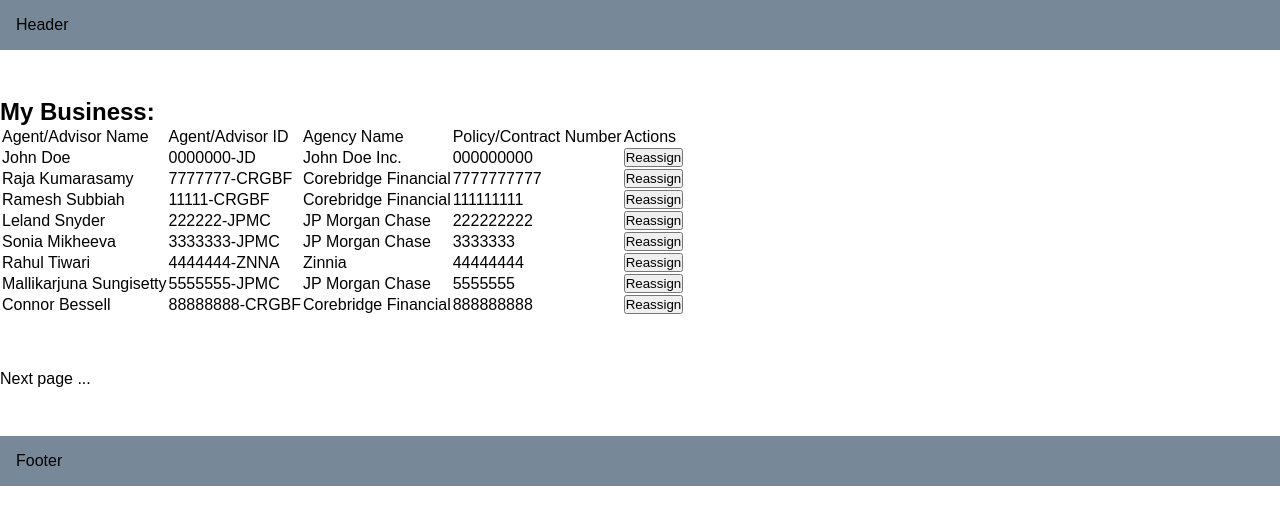
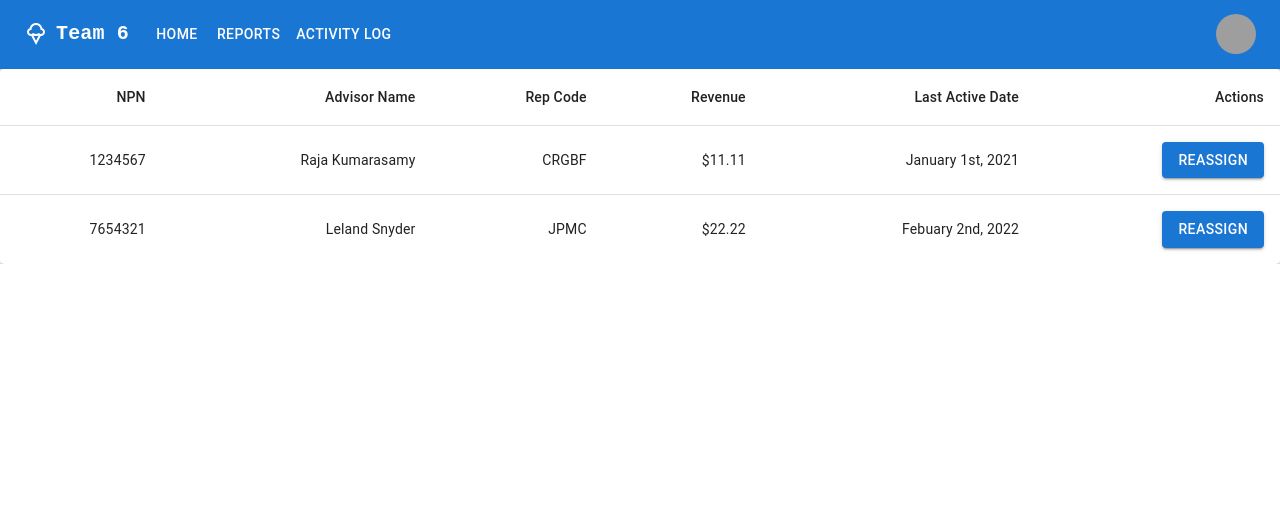
Before and after one commit to Insured-Retirement-Institute/Team-6---Hackathon, a Next.js app in the folder src/ui/: page /dashboard in a window 1280 px wide. Shown: the top 524 px of the page. Built offline with nearby package versions, Linux system fonts and the light colour scheme; grey boxes are pictures that could not be loaded.

Commit message:
adds new header and grid

```diff
--- a/src/ui/app/dashboard/bob-data-mock.json
+++ b/src/ui/app/dashboard/bob-data-mock.json
@@ -1,10 +1,10 @@
 {
   "data": [
     {
-      "agentName": "John Doe",
-      "agentId": "0000000-JD",
-      "agencyName": "John Doe Inc.",
-      "policyNumber": "000000000"
+      "advisorName": "Raja Kumarasamy",
+      "id": "7777777-CRGBF",
+      "revenue": "$7777.77",
+      "lastActiveDate": "July 7th, 2027"
     },
     {
       "agentName": "Raja Kumarasamy",
--- a/src/ui/app/dashboard/page.js
+++ b/src/ui/app/dashboard/page.js
@@ -1,48 +1,52 @@
 "use client"
-import mockData from "./bob-data-mock.json";
+import Table from '@mui/material/Table';
+import TableBody from '@mui/material/TableBody';
+import TableCell from '@mui/material/TableCell';
+import TableContainer from '@mui/material/TableContainer';
+import TableHead from '@mui/material/TableHead';
+import TableRow from '@mui/material/TableRow';
+import Paper from '@mui/material/Paper';
+import { Button } from '@mui/material';
+
+const rows = [
+  { npn: "1234567", repCode: "CRGBF", advisorName: 'Raja Kumarasamy', revenue: "$11.11", lastActiveDate: "January 1st, 2021" },
+  { npn: "7654321", repCode: "JPMC", advisorName: 'Leland Snyder', revenue: "$22.22", lastActiveDate: "Febuary 2nd, 2022" },
+];
 
 export default function Page() {
-
-  function handleClick( user ) {
-    alert( "this will open up a modal window for the AOR change for: " + user + "!!!" );
-  }
-
-  return(
-    <div>
-      <main>
-        <div>
-          {/* Move this table into a seperate component file */}
-          <h2>My Business:</h2>
-          <table>
-            <thead>
-              <tr>
-                <td>Agent/Advisor Name</td>
-                <td>Agent/Advisor ID</td>
-                <td>Agency Name</td>
-                <td>Policy/Contract Number</td>
-                <td>Actions</td>
-              </tr>
-            </thead>
-            { mockData.data.map( ( data ) => (
-              <tbody>
-                <tr>
-                  <td>{ data.agentName }</td>
-                  <td>{ data.agentId }</td>
-                  <td>{ data.agencyName }</td>
-                  <td>{ data.policyNumber }</td>
-                  <td>
-                    <button onClick={ () => handleClick( data.agentName ) }>Reassign</button>
-                  </td>
-                </tr>
-              </tbody>
-            ))}
-          </table>
-          <br/>
-          <br/>
-          <br/>
-          <a href="/dashboard/reassignment">Next page ...</a>
-        </div>
-      </main>
-    </div>
+  return (
+    <TableContainer component={Paper}>
+      <Table sx={{ minWidth: 650 }} aria-label="simple table">
+        <TableHead>
+          <TableRow>
+            <TableCell align="right">NPN</TableCell>
+            <TableCell align="right">Advisor Name</TableCell>
+            <TableCell align="right">Rep Code</TableCell>
+            <TableCell align="right">Revenue</TableCell>
+            <TableCell align="right">Last Active Date</TableCell>
+            <TableCell align="right">Actions</TableCell>
+          </TableRow>
+        </TableHead>
+        <TableBody>
+          {rows.map((row) => (
+            <TableRow
+              key={row.name}
+              sx={{ '&:last-child td, &:last-child th': { border: 0 } }}
+            >
+              <TableCell align="right">{row.npn}</TableCell>
+              <TableCell align="right">{row.advisorName}</TableCell>
+              <TableCell align="right">{row.repCode}</TableCell>
+              <TableCell align="right">{row.revenue}</TableCell>
+              <TableCell align="right">{row.lastActiveDate}</TableCell>
+              <TableCell align="right">
+                <Button variant="contained" href={`/dashboard/reassignment?npn=${row.npn}`}>
+                  Reassign
+                </Button>
+              </TableCell>
+            </TableRow>
+          ))}
+        </TableBody>
+      </Table>
+    </TableContainer>
   );
 }
--- a/src/ui/app/globals.css
+++ b/src/ui/app/globals.css
@@ -1,9 +1,6 @@
 button:hover {
-  background-color: #ddd;
-}
-
-table tr:hover {
-  background-color: #ddd;
+  transform: scale(1.07);
+  filter: drop-shadow(0 0 0.75rem crimson);
 }
 
 html,
@@ -30,15 +27,3 @@
   color: inherit;
   text-decoration: none;
 }
-
-header {
-  padding: 1em;
-  margin-bottom: 3em;
-  background-color: lightslategray;
-}
-
-footer {
-  padding: 1em;
-  margin-top: 3em;
-  background-color: lightslategray;
-}
--- /dev/null
+++ b/src/ui/app/header.js
@@ -0,0 +1,162 @@
+"use client"
+import * as React from 'react';
+import {
+  AppBar,
+  Box,
+  Toolbar,
+  IconButton,
+  Typography,
+  Menu,
+  MenuItem,
+  Container,
+  Avatar,
+  Button,
+  Tooltip,
+} from '@mui/material';
+import MenuIcon from '@mui/icons-material/Menu';
+import { IcecreamOutlined } from '@mui/icons-material';
+
+const pages = ['Home', 'Reports', 'Activity Log'];
+const settings = ['Profile', 'Account', 'Dashboard', 'Logout'];
+
+export default function Header() {
+
+  const [anchorElNav, setAnchorElNav] = React.useState(null);
+  const [anchorElUser, setAnchorElUser] = React.useState(null);
+
+  const handleOpenNavMenu = (event) => {
+    setAnchorElNav(event.currentTarget);
+  };
+  const handleOpenUserMenu = (event) => {
+    setAnchorElUser(event.currentTarget);
+  };
+
+  const handleCloseNavMenu = () => {
+    setAnchorElNav(null);
+  };
+
+  const handleCloseUserMenu = () => {
+    setAnchorElUser(null);
+  };
+
+  return (
+    <AppBar position="static">
+      <Container maxWidth="xl">
+        <Toolbar disableGutters>
+          <IcecreamOutlined sx={{ display: { xs: 'none', md: 'flex' }, mr: 1 }} />
+          <Typography
+            variant="h6"
+            noWrap
+            component="a"
+            href="#app-bar-with-responsive-menu"
+            sx={{
+              mr: 2,
+              display: { xs: 'none', md: 'flex' },
+              fontFamily: 'monospace',
+              fontWeight: 700,
+              //letterSpacing: '.3rem',
+              color: 'inherit',
+              textDecoration: 'none',
+            }}
+          >
+            Team 6
+          </Typography>
+
+          <Box sx={{ flexGrow: 1, display: { xs: 'flex', md: 'none' } }}>
+            <IconButton
+              size="large"
+              aria-label="account of current user"
+              aria-controls="menu-appbar"
+              aria-haspopup="true"
+              onClick={handleOpenNavMenu}
+              color="inherit"
+            >
+              <MenuIcon />
+            </IconButton>
+            <Menu
+              id="menu-appbar"
+              anchorEl={anchorElNav}
+              anchorOrigin={{
+                vertical: 'bottom',
+                horizontal: 'left',
+              }}
+              keepMounted
+              transformOrigin={{
+                vertical: 'top',
+                horizontal: 'left',
+              }}
+              open={Boolean(anchorElNav)}
+              onClose={handleCloseNavMenu}
+              sx={{ display: { xs: 'block', md: 'none' } }}
+            >
+              {pages.map((page) => (
+                <MenuItem key={page} onClick={handleCloseNavMenu}>
+                  <Typography sx={{ textAlign: 'center' }}>{page}</Typography>
+                </MenuItem>
+              ))}
+            </Menu>
+          </Box>
+          <IcecreamOutlined sx={{ display: { xs: 'flex', md: 'none' }, mr: 1 }} />
+          <Typography
+            variant="h5"
+            noWrap
+            component="a"
+            href="#app-bar-with-responsive-menu"
+            sx={{
+              mr: 2,
+              display: { xs: 'flex', md: 'none' },
+              flexGrow: 1,
+              fontFamily: 'monospace',
+              fontWeight: 700,
+              //letterSpacing: '.3rem',
+              color: 'inherit',
+              textDecoration: 'none',
+            }}
+          >
+            Team 6
+          </Typography>
+          <Box sx={{ flexGrow: 1, display: { xs: 'none', md: 'flex' } }}>
+            {pages.map((page) => (
+              <Button
+                key={page}
+                onClick={handleCloseNavMenu}
+                sx={{ my: 2, color: 'white', display: 'block' }}
+              >
+                {page}
+              </Button>
+            ))}
+          </Box>
+          <Box sx={{ flexGrow: 0 }}>
+            <Tooltip title="Open settings">
+              <IconButton onClick={handleOpenUserMenu} sx={{ p: 0 }}>
+                <Avatar alt="Remy Sharp" src="/static/images/avatar/2.jpg" />
+              </IconButton>
+            </Tooltip>
+            <Menu
+              sx={{ mt: '45px' }}
+              id="menu-appbar"
+              anchorEl={anchorElUser}
+              anchorOrigin={{
+                vertical: 'top',
+                horizontal: 'right',
+              }}
+              keepMounted
+              transformOrigin={{
+                vertical: 'top',
+                horizontal: 'right',
+              }}
+              open={Boolean(anchorElUser)}
+              onClose={handleCloseUserMenu}
+            >
+              {settings.map((setting) => (
+                <MenuItem key={setting} onClick={handleCloseUserMenu}>
+                  <Typography sx={{ textAlign: 'center' }}>{setting}</Typography>
+                </MenuItem>
+              ))}
+            </Menu>
+          </Box>
+        </Toolbar>
+      </Container>
+    </AppBar>
+  );
+}
--- a/src/ui/app/layout.js
+++ b/src/ui/app/layout.js
@@ -1,5 +1,6 @@
 import { Geist, Geist_Mono } from "next/font/google";
 import "./globals.css";
+import Header from "./header.js";
 
 const geistSans = Geist({
   variable: "--font-geist-sans",
@@ -21,11 +22,10 @@
     <html lang="en">
       <body className={`${geistSans.variable} ${geistMono.variable}`}>
         <header>
-          Header
+          <Header/>
         </header>
         {children}
         <footer>
-          Footer
         </footer>
       </body>
     </html>
```
Also changed, not shown: src/ui/app/dashboard/reassignment/page.js (+23 -6 lines), src/ui/app/dashboard/reassignment/step1.js (+22 -5 lines).
